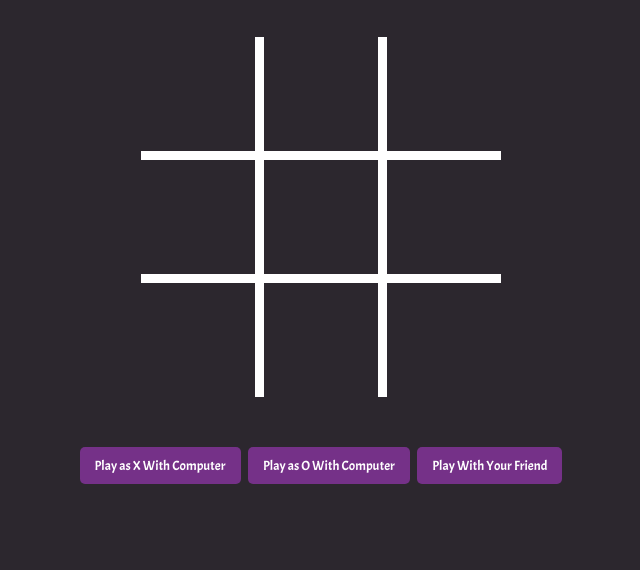
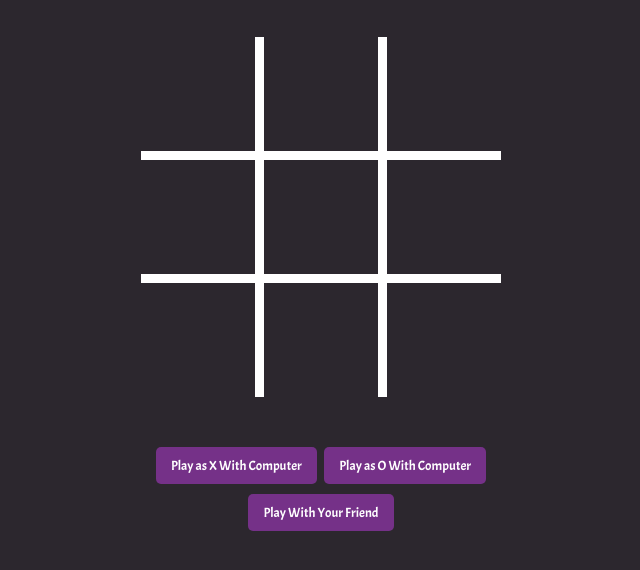
Before and after one commit to BayuDC/tictactoe-vanilla, a plain HTML site: page index.html in a window 1280 px wide. Shown: the part 118-688 px from the top of the page, without its empty margins (319-959 px from the left). Drawn offline with Linux system fonts and the light colour scheme.

```diff
--- a/index.html
+++ b/index.html
@@ -31,7 +31,7 @@
         </div>
         <div id="btn-groups">
             <button class="btn-play" id="btn-play-x">Play as X With Computer</button>
-            <button class="btn-play" id="btn-play-o">Play as O With Computer</button>
+            <button class="btn-play" id="btn-play-o">Play as O With Computer</button><br>
             <button class="btn-play" id="btn-play">Play With Your Friend</button>
         </div>
     </div>
```
